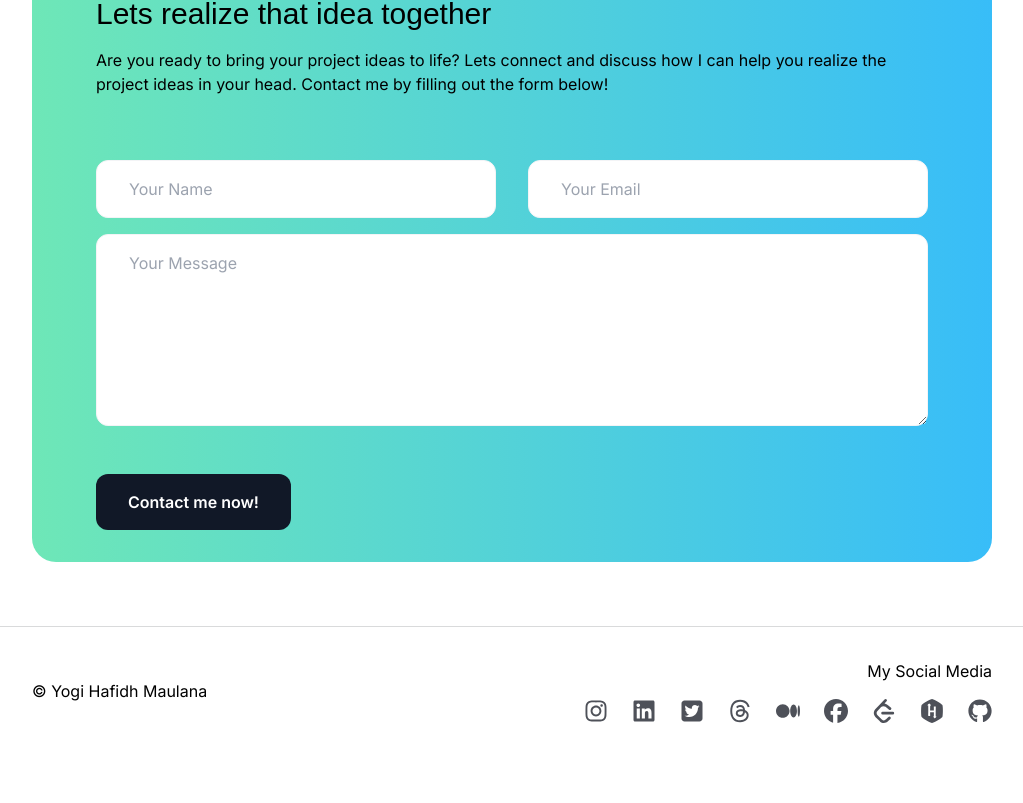
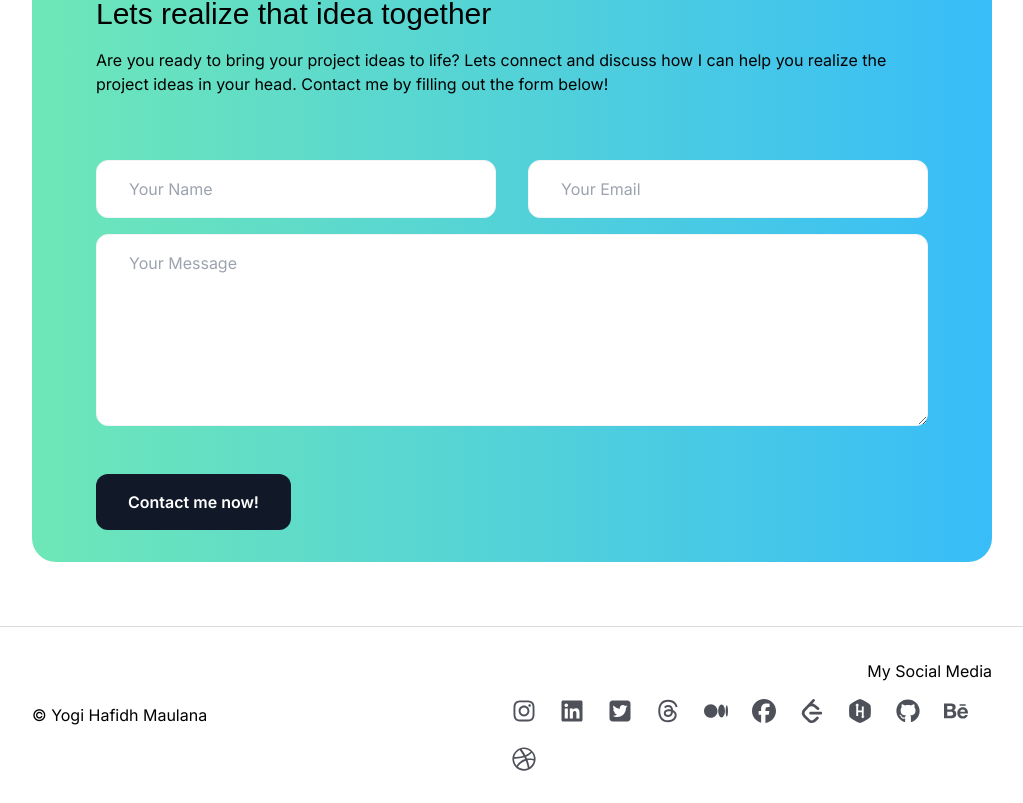
Before and after one commit to Yogihafidh/Yogi-Website, a Next.js app: page / in a window 1280 px wide. Shown: the part 7059-7862 px from the top of the page, without its empty margins (128-1151 px from the left). Before the commit the page ends 7814 px from the top, so only its background shows below. Built offline with nearby package versions, Linux system fonts and the light colour scheme; a web font is replaced by a local one.

Commit message:
feat: add new link social media footer

```diff
--- a/src/sections/Footer.tsx
+++ b/src/sections/Footer.tsx
@@ -7,6 +7,8 @@ import { FaFacebook } from "react-icons/fa6";
 import { SiLeetcode } from "react-icons/si";
 import { FaHackerrank } from "react-icons/fa6";
 import { FaGithub } from "react-icons/fa6";
+import { FaBehance } from "react-icons/fa6";
+import { FaDribbble } from "react-icons/fa6";
 
 const footerLinks = [
   {
@@ -54,6 +56,16 @@ const footerLinks = [
     href: "https://github.com/Yogihafidh",
     icon: FaGithub,
   },
+  {
+    title: "Behance",
+    href: "https://www.behance.net/yogihafidh",
+    icon: FaBehance,
+  },
+  {
+    title: "Dribbble",
+    href: "https://dribbble.com/Yogihafidh",
+    icon: FaDribbble,
+  },
 ];
 
 export const Footer = () => {
@@ -64,7 +76,7 @@ export const Footer = () => {
 
         <div className="w-full flex flex-col gap-2 md:items-end">
           <p className="mb-2 text-sm md:text-base">My Social Media</p>
-          <nav className="flex gap-4 items-center md:gap-6">
+          <nav className="flex gap-4 items-center md:gap-6 flex-wrap">
             {footerLinks.map((link) => (
               <a key={link.title} href={link.href}>
                 <link.icon className="size-6 hover:text-emerald-400 text-gray-950/70" />
```
